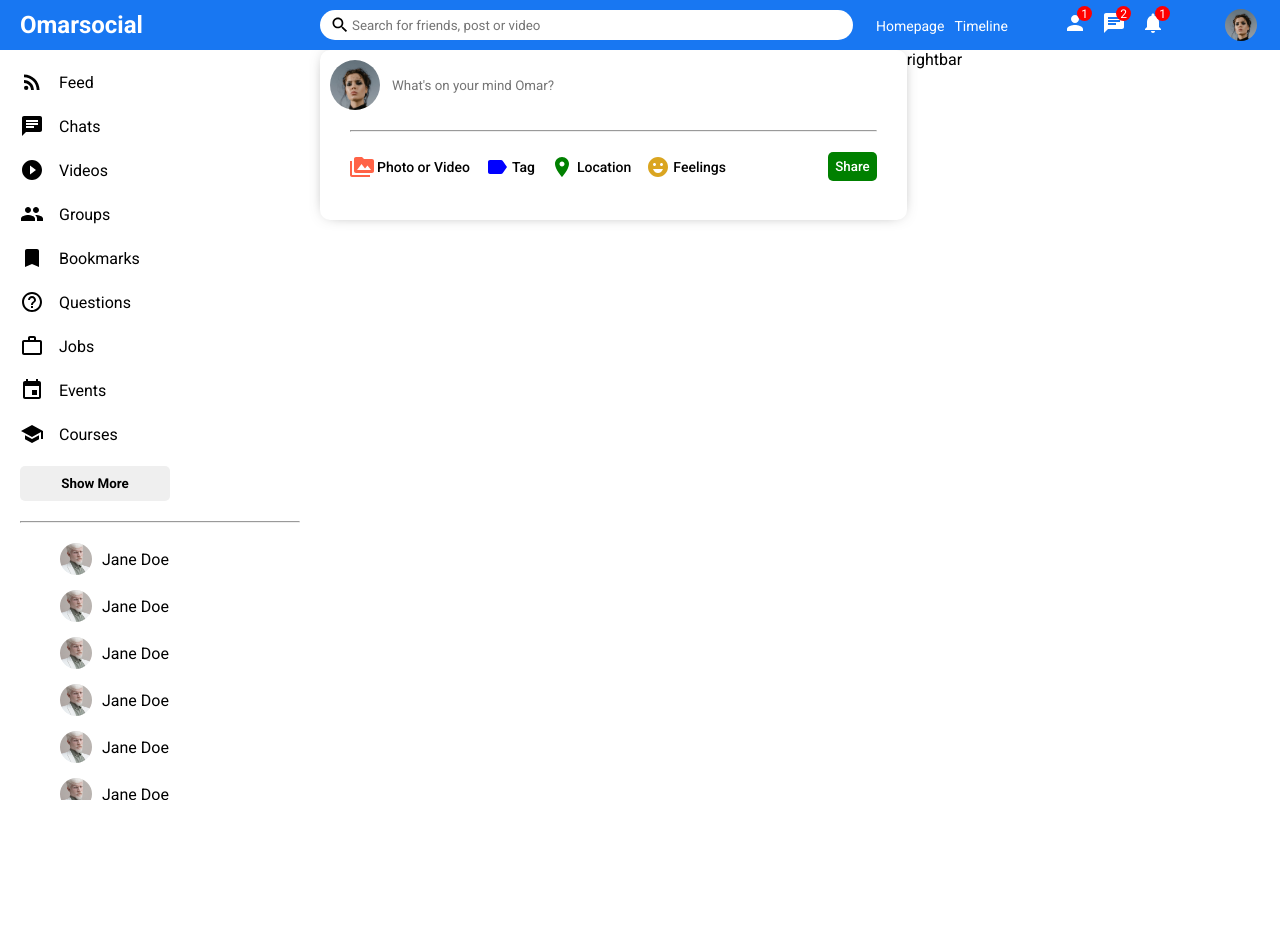
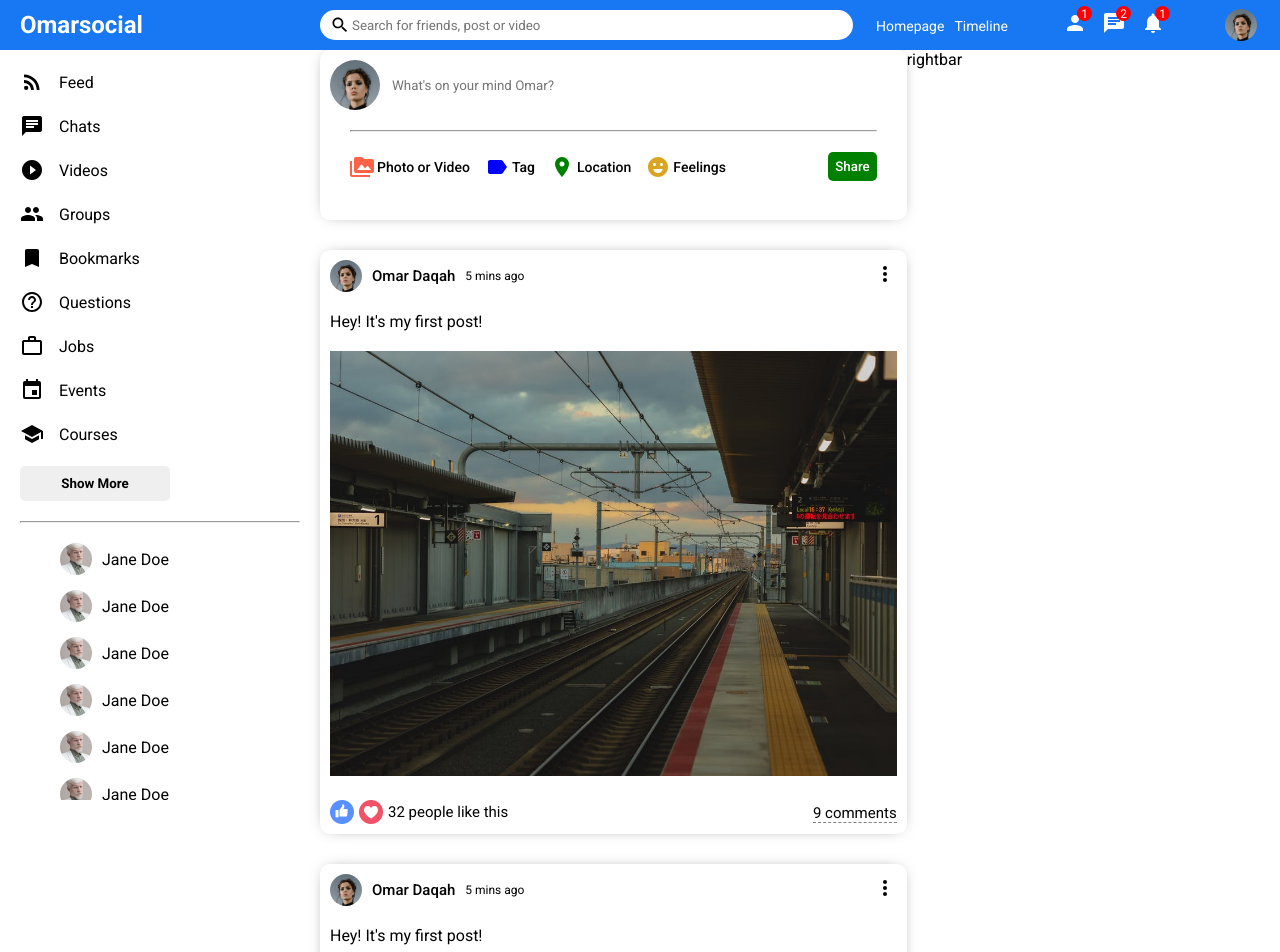
Before and after one commit to OmarDakka/SocialMERN, a React (Create React App) app in the folder social-react/: page / in a window 1280 px wide. Shown: the top 952 px of the page. Before the commit the page ends 800 px from the top, so only its background shows below. Built offline with nearby package versions, Linux system fonts and the light colour scheme.

Commit message:
finished the feed box

```diff
--- a/social-react/src/components/feed/Feed.jsx
+++ b/social-react/src/components/feed/Feed.jsx
@@ -1,3 +1,4 @@
+import Post from "../post/Post";
 import Share from "../share/Share";
 import "./feed.css"
 
@@ -6,6 +7,12 @@
   <div className="feed">
       <div className="feedWraper">
         <Share/>
+        <Post/>
+        <Post/>
+        <Post/>
+        <Post/>
+        <Post/>
+        <Post/>
       </div>
   </div>
   );
--- /dev/null
+++ b/social-react/src/components/post/Post.jsx
@@ -0,0 +1,35 @@
+import "./post.css";
+import { MoreVert } from "@mui/icons-material";
+
+export default function Post() {
+  return(
+  <div className="post">
+      <div className="postWrapper">
+          <div className="postTop">
+              <div className="postTopLeft">
+                  <img className="postProfileImg" src="/assets/person/1.jpeg" alt="" />
+                  <span className="postUsername">Omar Daqah</span>
+                  <span className="postDate">5 mins ago</span>
+              </div>
+              <div className="postTopRight">
+                  <MoreVert/>
+              </div>
+          </div>
+          <div className="postCenter">
+              <span className="postText">Hey! It's my first post!</span>
+              <img className="postImg" src="assets/post/1.jpeg" alt="" />
+          </div>
+          <div className="postBottom">
+              <div className="postBottomLeft">
+                  <img className="likeIcon" src="assets/like.png" alt="" />
+                  <img className="likeIcon" src="assets/heart.png" alt="" />
+                  <span className="postLikeCounter">32 people like this</span>
+              </div>
+              <div className="postBottomRight">
+                  <span className="postCommentText">9 comments</span>
+              </div>
+          </div>
+      </div>
+  </div>
+  );
+}
--- /dev/null
+++ b/social-react/src/components/post/post.css
@@ -0,0 +1,79 @@
+.post{
+    width: 100%;
+    border-radius: 10px;
+    -webkit-box-shadow: 0px 0px 16px -8px rgba(0,0,0,0.68);
+    box-shadow: 0px 0px 16px -8px rgba(0,0,0,0.68);
+    margin: 30px 0;
+}
+
+.postWrapper{
+    padding: 10px;
+}
+
+.postTop{
+    display: flex;
+    align-items: center;
+    justify-content: space-between;
+}
+
+.postTopLeft{
+    display: flex;
+    align-items: center;
+
+}
+
+.postProfileImg{
+    width: 32px;
+    height: 32px;
+    border-radius: 50%;
+    object-fit: cover;
+}
+
+.postUsername{
+    font-size: 15px;
+    font-weight: 500;
+    margin: 0 10px;
+}
+
+.postDate{
+    font-size: 12px;
+}
+
+.postCenter{
+    margin:20px 0;
+}
+
+.postImg{
+    margin-top: 20px;
+    width: 100%;
+    max-height: 500px;
+    object-fit: contain;
+}
+
+.postBottom{
+    display: flex;
+    align-items: center;
+    justify-content: space-between;
+}
+
+.postBottomLeft{
+    display: flex;
+    align-items: center;
+}
+
+.likeIcon{
+    width: 24px;
+    height: 24px;
+    margin-right: 5px;
+    cursor: pointer;
+}
+
+.postLikeCounter{
+    font-size: 15px;
+}
+
+.postCommentText{
+    cursor: pointer;
+    border-bottom: 1px dashed gray;
+    font-size: 15px;
+}
```
Also changed, not shown: social-react/src/pages/home/Home.jsx (+4 -4 lines).
